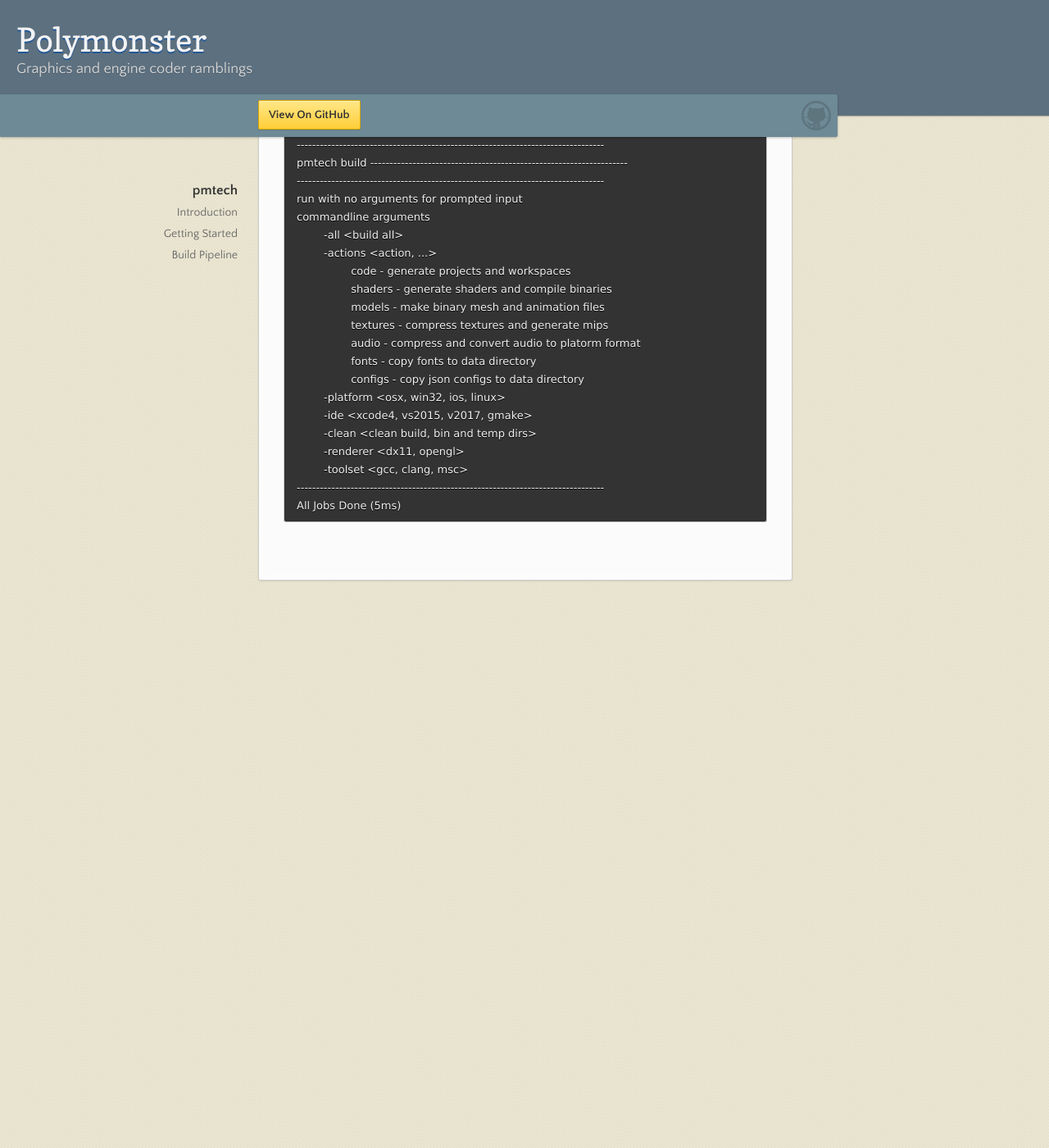
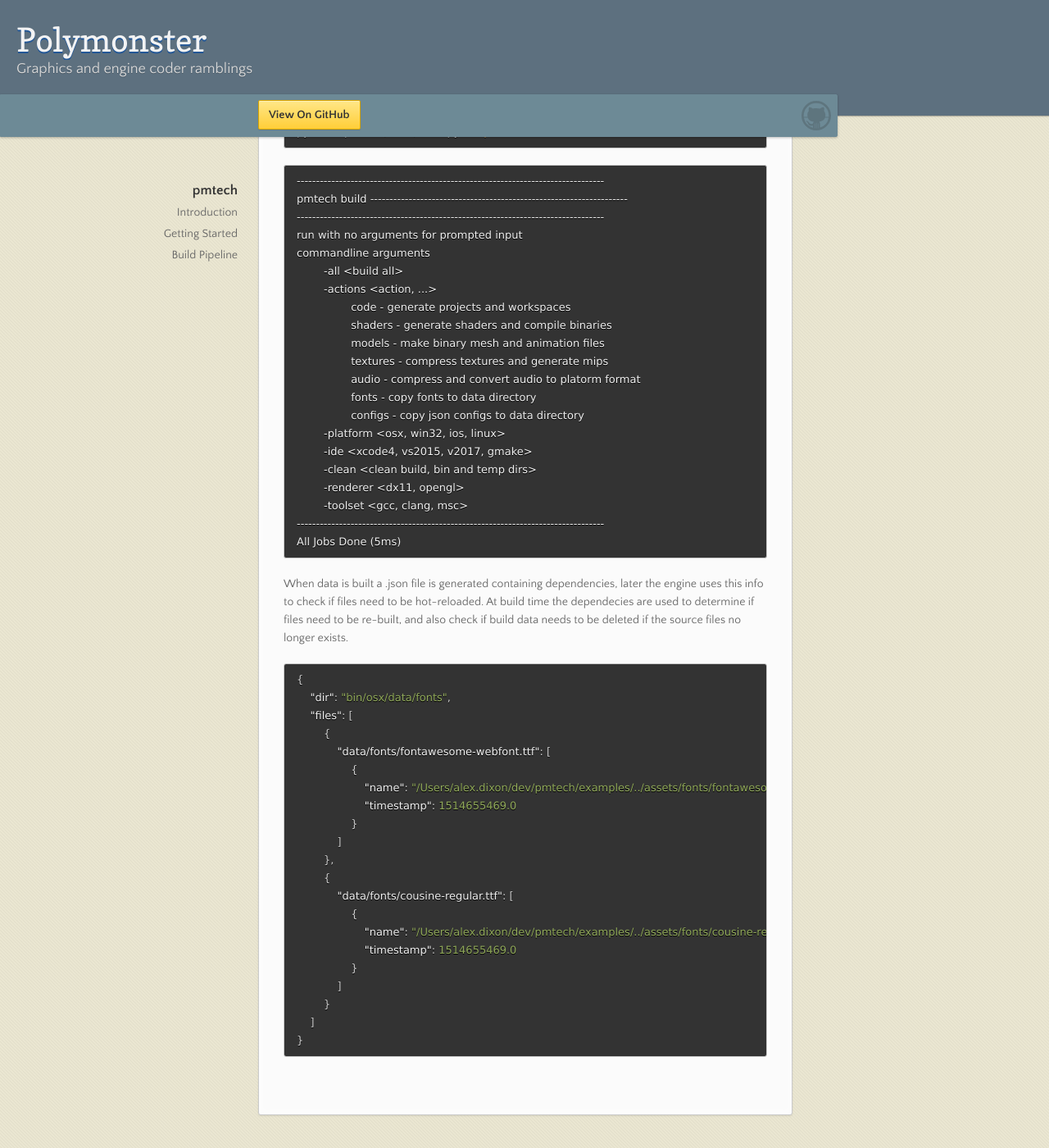
Before and after one commit to polymonster/polymonster.github.io, a Jekyll site: the page built from index.md, in a window 1280 px wide and 1400 px high, scrolled down 3476 px. Shown: the whole window at 82% size. Built offline with Jekyll 4.4.1, drawn with Linux system fonts in a browser that asks for light colours; our own code applies the rules of GitHub Pages for plain Markdown files; before the commit the page ends 4224 px from its top, so only the background shows below that; some of the changed text lies outside the part shown.

Commit message:
Update index.md

````diff
--- a/index.md
+++ b/index.md
@@ -93,7 +93,8 @@
 
 ## Build Pipeline
 
-pmtech has a build pipeline for generating data into application ready binary formats:
+pmtech has a build pipeline for generating code projects and data into application ready binary formats:
+- Generate code projects (vs2015, vs2017, xcode, gmake).
 - Convert .obj and .dae (collada) files to binary format.
 - Compile hlsl shaders, convert hlsl to glsl.
 - Generate shader reflection info in .json format to know vertex layouts, constant locations, texture locations.
@@ -131,3 +132,28 @@
 --------------------------------------------------------------------------------
 All Jobs Done (5ms)
 ```
+When data is built a .json file is generated containing dependencies, later the engine uses this info to check if files need to be hot-reloaded. At build time the dependecies are used to determine if files need to be re-built, and also check if build data needs to be deleted if the source files no longer exists.
+
+```json
+{
+    "dir": "bin/osx/data/fonts",
+    "files": [
+        {
+            "data/fonts/fontawesome-webfont.ttf": [
+                {
+                    "name": "/Users/alex.dixon/dev/pmtech/examples/../assets/fonts/fontawesome-webfont.ttf",
+                    "timestamp": 1514655469.0
+                }
+            ]
+        },
+        {
+            "data/fonts/cousine-regular.ttf": [
+                {
+                    "name": "/Users/alex.dixon/dev/pmtech/examples/../assets/fonts/cousine-regular.ttf",
+                    "timestamp": 1514655469.0
+                }
+            ]
+        }
+    ]
+}
+```
````
